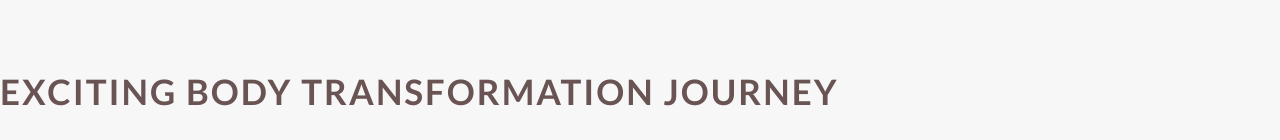
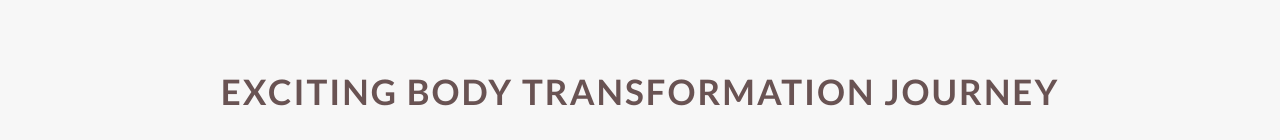
Before and after one commit to ian-afk/GYM_PROJECT_mern, a React (Vite) app in the folder frontend/: page / in a window 1280 px wide. Shown: the part 710-850 px from the top of the page. Built offline with nearby package versions, Linux system fonts and the light colour scheme.

Commit message:
modify heading to center align text

```diff
--- a/frontend/src/pages/Home/Main.module.css
+++ b/frontend/src/pages/Home/Main.module.css
@@ -14,7 +14,8 @@
 .heading-secondary {
   text-transform: uppercase;
   font-weight: 700;
-  display: inline-block;
+  display: block;
+  text-align: center;
   color: #695353;
   letter-spacing: 2px;
   font-size: 35px;
```
